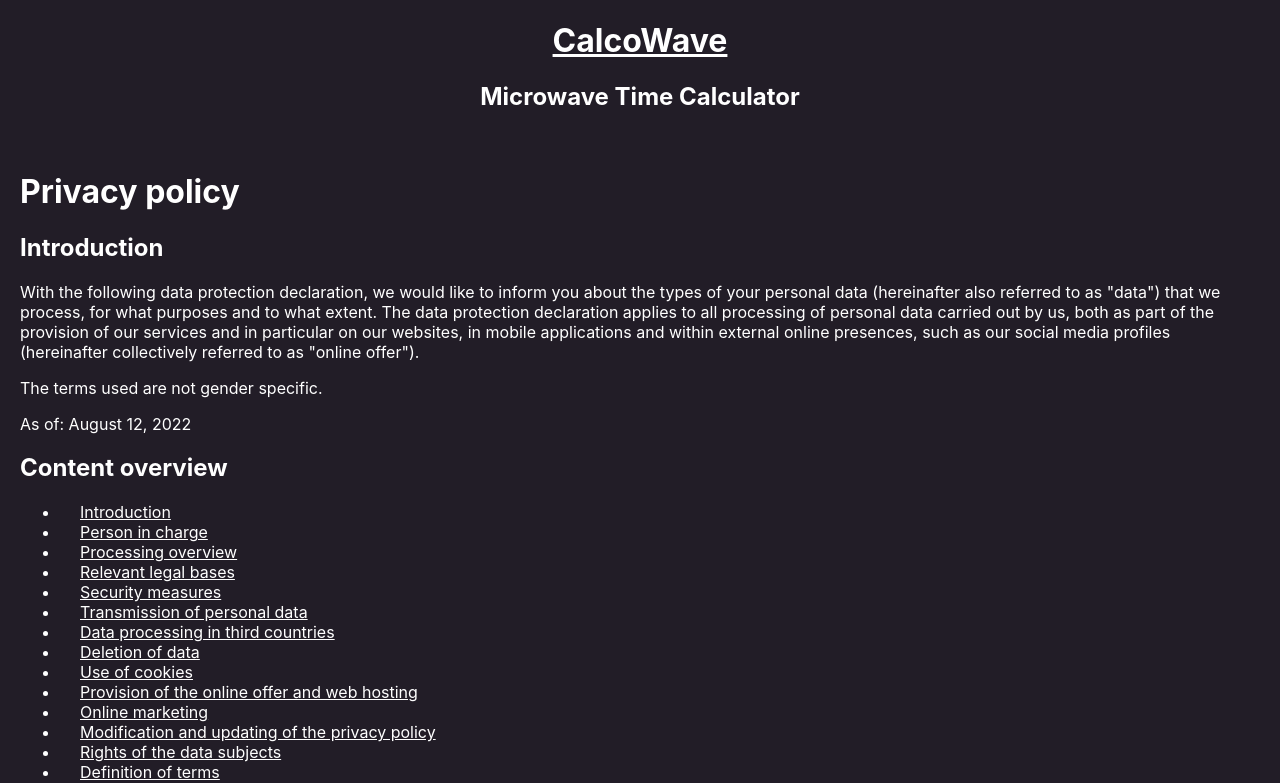
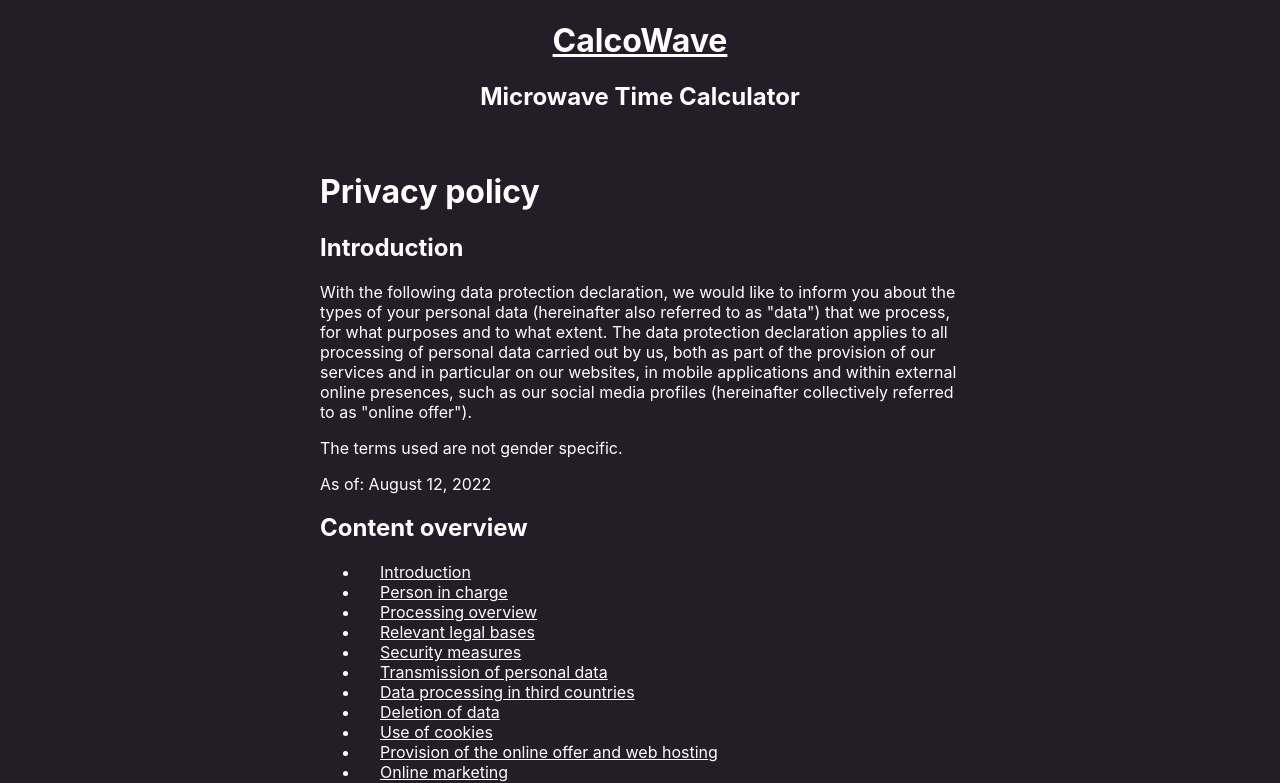
Before and after one commit to QuasarKubus/microcalc, a React (Create React App) app: page /privacy in a window 1280 px wide. Shown: the top 783 px of the page. Built offline with nearby package versions, Linux system fonts and the light colour scheme.

Commit message:
style adjustments for pages, manifest icons

```diff
--- a/src/pages/Privacy.tsx
+++ b/src/pages/Privacy.tsx
@@ -1,9 +1,10 @@
 import React from 'react';
-
 
 export const Privacy = () => {
     return (
         <div className='Privacy'>
+            <div>
+
                 <h1>Privacy policy</h1>
                 <h2 id="m14">Introduction</h2>
                 <p>
@@ -270,6 +271,7 @@
                     </a>
                 </p>
             </div>
+        </div>
 
     );
 }
--- a/src/style/App.css
+++ b/src/style/App.css
@@ -15,14 +15,18 @@
 .Imprint {
   text-align: start;
   padding: 20px;
+  max-width: 50vw;
 }
 
 .Privacy {
   text-align: start;
   padding: 20px;
+  max-width: 50vw;
 }
 
 .Info {
+  text-align: start;
+  padding: 20px;
   max-width: 50vw;
 }
 
--- a/src/style/global.css
+++ b/src/style/global.css
@@ -1,5 +1,2 @@
 @import 'App.css';
 @import 'index.css';
-@import 'power.css';
-@import 'temperature.css';
-@import 'weightwater.css';
```
Also changed, not shown: public/manifest.json, src/style/power.css (deleted), src/style/temperature.css (deleted), src/style/weightwater.css (deleted). Lines whose indentation alone changed are shown as unchanged.
